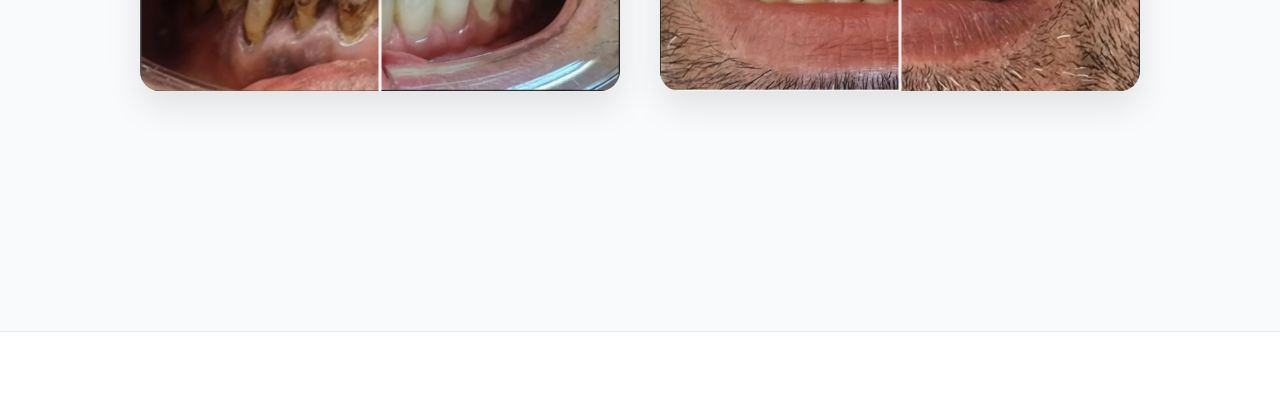
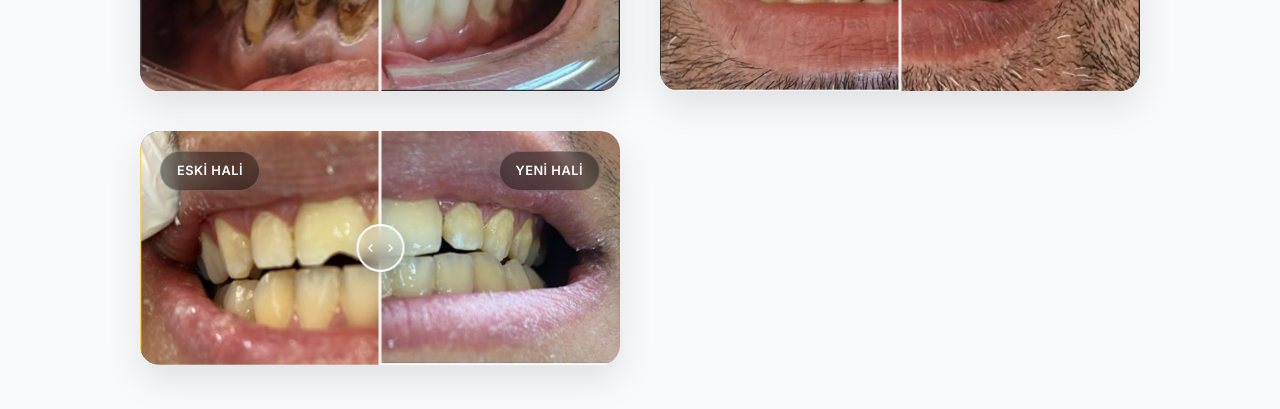
Before and after one commit to barismert27/basyildizdishekimi, a website: page public/galeri.html in a window 1280 px wide. Shown: the part 840-1249 px from the top of the page. Drawn offline with Linux system fonts and the light colour scheme.

Commit message:
feat: add image 8 & 9 before-after comparison to gallery

```diff
--- a/public/galeri.html
+++ b/public/galeri.html
@@ -274,6 +274,14 @@
                             <input type="range" min="0" max="100" value="50" class="ba-range" oninput="updateSlider(this)">
                             <div class="ba-handle"></div>
                         </div>
+                        <div class="ba-slider">
+                            <div class="ba-after"><img src="video/image copy 9.png" alt="Yeni Hali"></div>
+                            <div class="ba-before"><img src="video/image copy 8.png" alt="Eski Hali"></div>
+                            <div class="ba-label before">Eski Hali</div>
+                            <div class="ba-label after">Yeni Hali</div>
+                            <input type="range" min="0" max="100" value="50" class="ba-range" oninput="updateSlider(this)">
+                            <div class="ba-handle"></div>
+                        </div>
                     </div>
 
                     <script>
```
Also changed, not shown: public/video/image copy 8.png (added), public/video/image copy 9.png (added).
